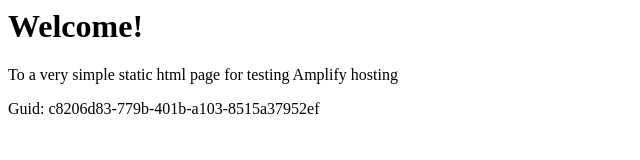
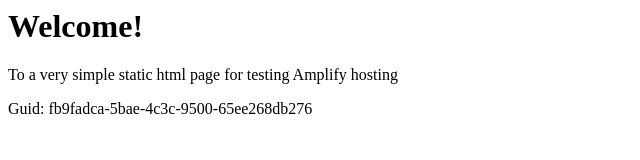
Before and after one commit to aws-aemilia-sfo/Github-PR-Commit-Integration-Test-DoNotTouch-GitHubWebhookPushCanaryTest-v1-preprod-us-west-1, a website: page src/index.html in a window 1280 px wide. Shown: the full height of the page, 0-640 px from the left. Drawn offline with Linux system fonts and the light colour scheme.

Commit message:
commit from integ tests

```diff
--- a/src/index.html
+++ b/src/index.html
@@ -12,6 +12,6 @@
 <body>
     <h1>Welcome!</h1>
     <p>To a very simple static html page for testing Amplify hosting</p>
-    <p>Guid: c8206d83-779b-401b-a103-8515a37952ef</p></body>
+    <p>Guid: fb9fadca-5bae-4c3c-9500-65ee268db276</p></body>
 
 </html>
```
